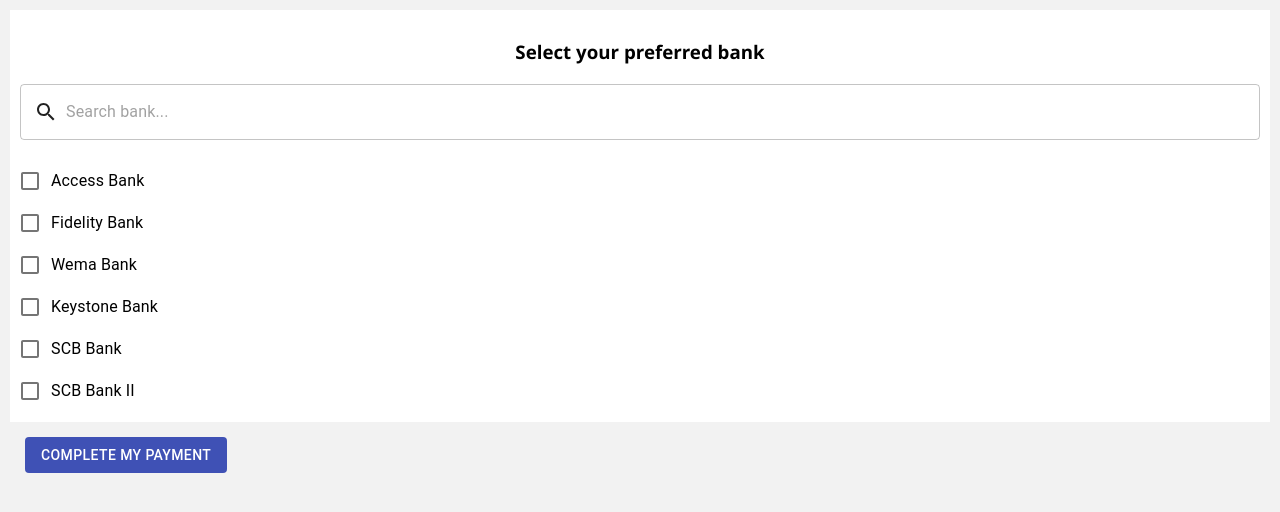
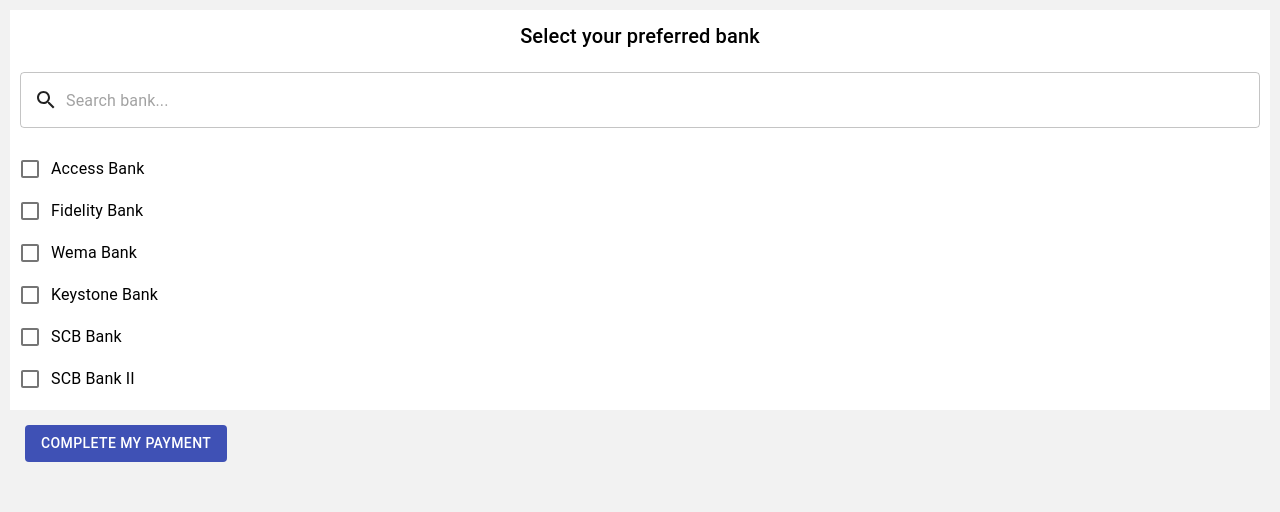
Before and after one commit to CMohamed/mobile-view, a React (Create React App) app: page /banks in a window 1280 px wide. Shown: the top 512 px of the page. Built offline with nearby package versions, Linux system fonts and the light colour scheme.

Commit message:
add changes

```diff
--- a/src/components/Select/SelectComp.jsx
+++ b/src/components/Select/SelectComp.jsx
@@ -22,7 +22,7 @@
 
     return (
         <SelectContainer>
-            <SelectTitle>{title}</SelectTitle>
+            <SelectTitle variant="h6" >{title}</SelectTitle>
             <SearchBarContainer>
                 <TextField
                     fullWidth
--- a/src/components/Select/SelectComp.style.jsx
+++ b/src/components/Select/SelectComp.style.jsx
@@ -1,12 +1,14 @@
 import styled from 'styled-components';
 import {colors} from "../../styleSheet";
+import {Typography} from "@material-ui/core";
 
 export const SelectContainer = styled.div`
   background-color: ${colors.white};
   padding: 10px;
 `;
 
-export const SelectTitle = styled.h3`
+export const SelectTitle = styled(Typography)`
+  font-weight: bold;
   text-align: center;
   margin-bottom: 20px;
 `;
--- a/src/index.css
+++ b/src/index.css
@@ -1,9 +1,6 @@
 body {
   margin: 0;
-  font-family: 'Segoe UI';
-/*  font-family: -apple-system, BlinkMacSystemFont, 'Roboto', 'Segoe UI', 'Roboto', 'Oxygen',
-    'Ubuntu', 'Cantarell', 'Fira Sans', 'Droid Sans', 'Helvetica Neue',
-    sans-serif;*/
+  font-family: 'Lexend', sans-serif;
   -webkit-font-smoothing: antialiased;
   -moz-osx-font-smoothing: grayscale;
 }
```
